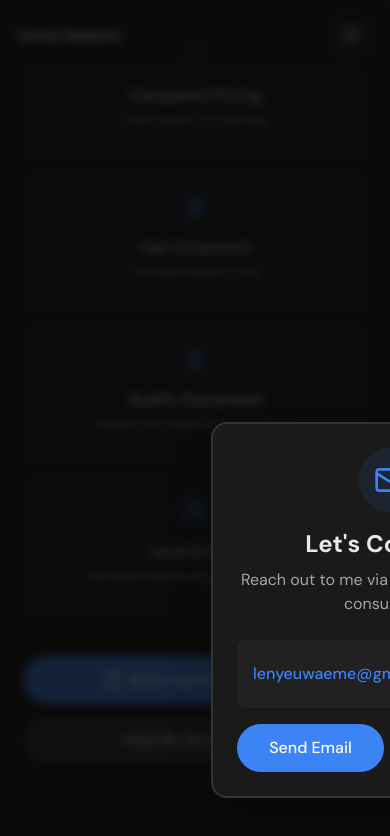
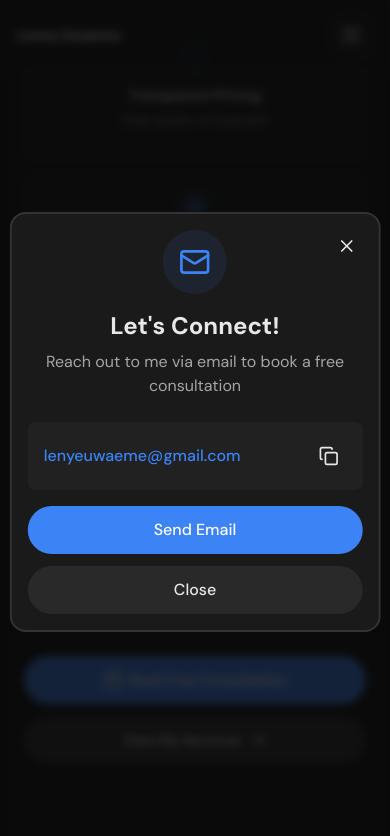
Before and after one commit to lennythecreator/Portfolio, a Next.js app: page / in a window 390 px wide. Both pictures are taken after a click on the button "Book Free Consultation". Shown: the part 394-1230 px from the top of the page. Built offline with nearby package versions, Linux system fonts and the light colour scheme.

Commit message:
fix: make email modal mobile responsive and fix centering

```diff
--- a/components/email-modal.jsx
+++ b/components/email-modal.jsx
@@ -29,13 +29,13 @@ export default function EmailModal({ isOpen, onClose }) {
 
           {/* Modal */}
           <motion.div
-            className="fixed left-1/2 top-1/2 -translate-x-1/2 -translate-y-1/2 w-full max-w-md z-50"
-            initial={{ opacity: 0, scale: 0.95, y: -20 }}
-            animate={{ opacity: 1, scale: 1, y: 0 }}
-            exit={{ opacity: 0, scale: 0.95, y: -20 }}
+            className="fixed left-1/2 top-1/2 w-[95%] sm:w-full max-w-md z-50 max-h-[90vh] overflow-y-auto"
+            initial={{ opacity: 0, scale: 0.95, x: "-50%", y: "-40%" }}
+            animate={{ opacity: 1, scale: 1, x: "-50%", y: "-50%" }}
+            exit={{ opacity: 0, scale: 0.95, x: "-50%", y: "-40%" }}
             transition={{ type: 'spring', damping: 25, stiffness: 300 }}
           >
-            <div className="bg-card border-2 border-border rounded-2xl shadow-2xl p-6 mx-4">
+            <div className="bg-card border-2 border-border rounded-2xl shadow-2xl p-4 sm:p-6 mx-auto">
               {/* Close button */}
               <button
                 onClick={onClose}
@@ -80,7 +80,7 @@ export default function EmailModal({ isOpen, onClose }) {
                 </div>
 
                 {/* Actions */}
-                <div className="flex gap-3">
+                <div className="flex flex-col sm:flex-row gap-3">
                   <a
                     href={`mailto:${email}`}
                     className="flex-1 px-4 py-3 rounded-full bg-primary text-primary-foreground hover:bg-primary/90 transition-all duration-300 font-medium"
```
